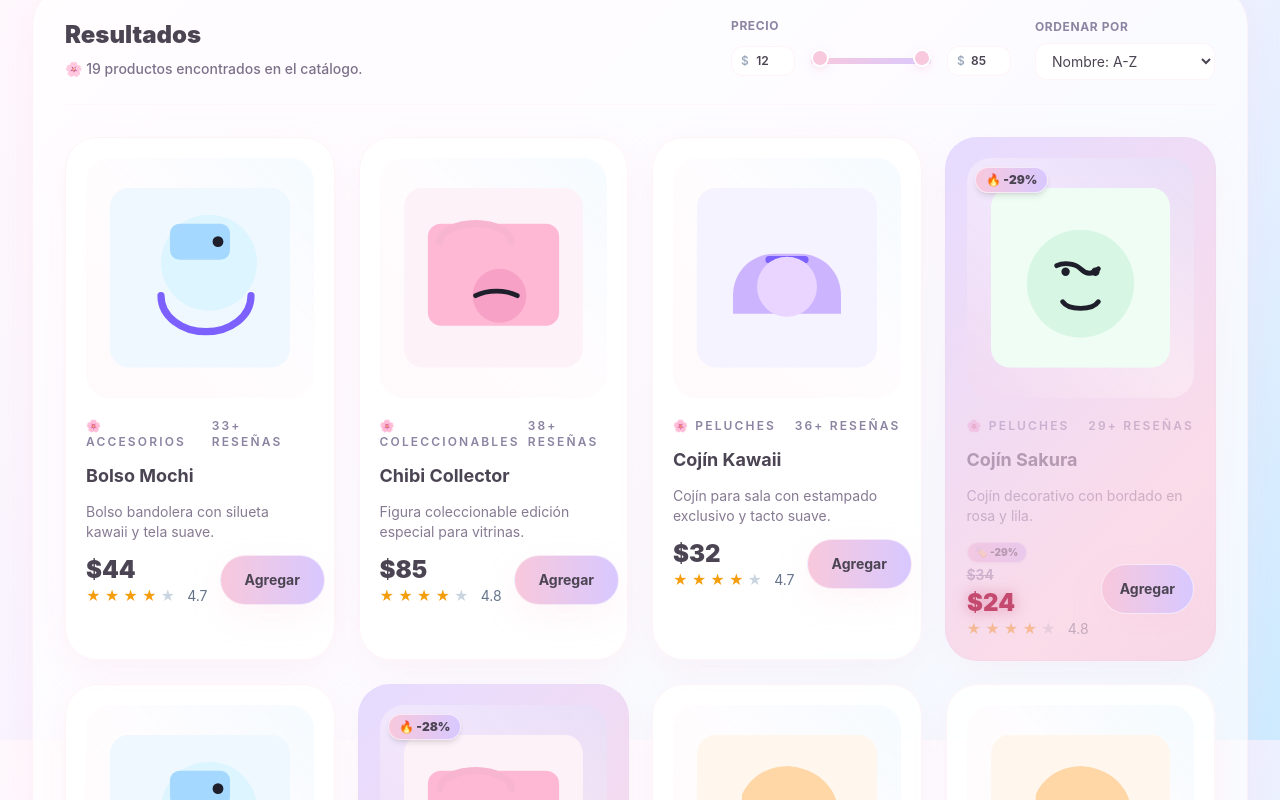
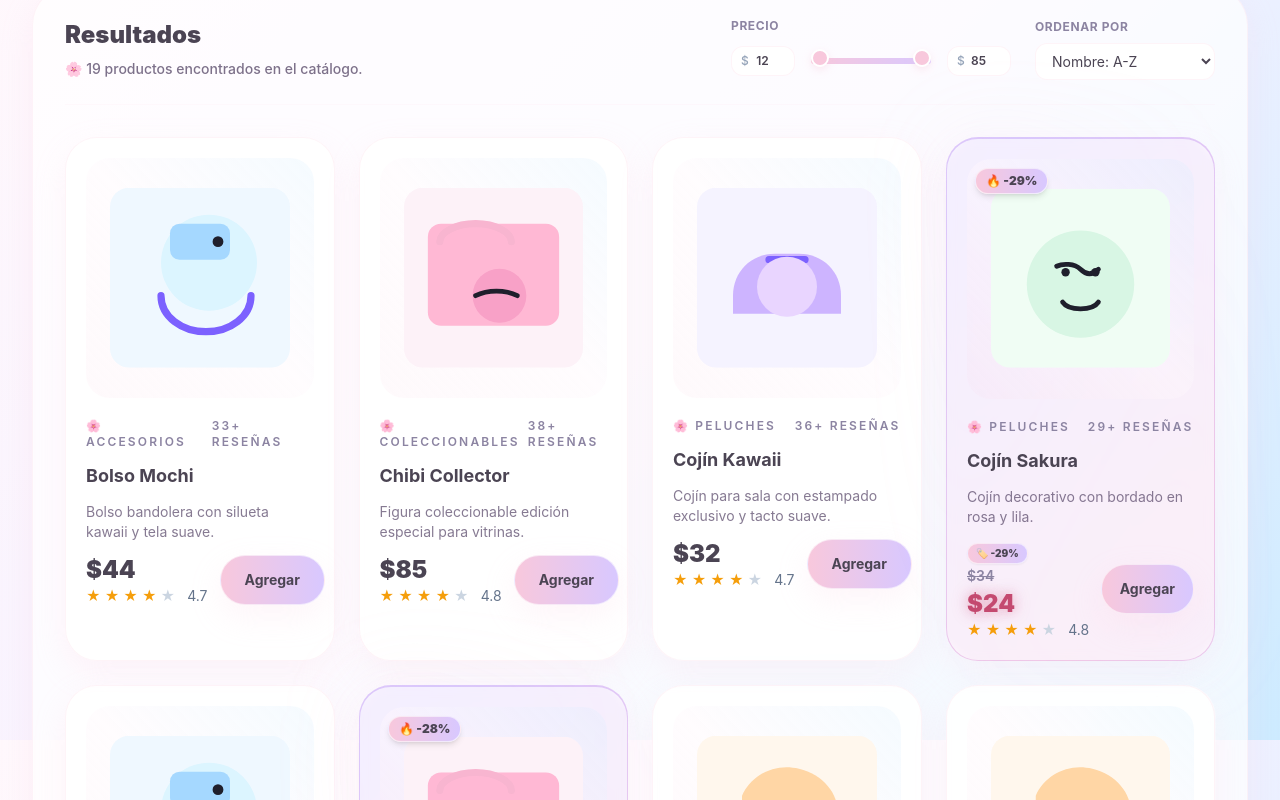
Before and after one commit to ing-vidal/neko-kawaii-toys, a Next.js app in the folder apps/web/: page /products in a window 1280 px wide. Shown: the part 860-1660 px from the top of the page. Built offline with nearby package versions, Linux system fonts and the light colour scheme; a web font is replaced by a local one.

Commit message:
fix+feat: corrige borde degradado (wrapper padding), agrega halo ambiental y spotlight de cursor en tarjetas y detalle de oferta

```diff
--- a/apps/web/app/globals.css
+++ b/apps/web/app/globals.css
@@ -227,6 +227,28 @@ img {
 
 /* ─── Offer Microinteractions ───────────────────────────────────────────── */
 
+/* Gradient border wrapper — correct technique: wrapper has gradient bg + 1.5px padding,
+   the card inside has its own white/70 bg covering the interior.
+   Only the 1.5px strip around the card shows the gradient = border. */
+@keyframes offer-border-spin {
+  0%   { background-position: 0% 50%; }
+  50%  { background-position: 100% 50%; }
+  100% { background-position: 0% 50%; }
+}
+
+.offer-border-gradient {
+  background: linear-gradient(
+    135deg,
+    #F8C8DC 0%,
+    #D8C8FF 28%,
+    #F0C8E8 52%,
+    #D8C8FF 76%,
+    #F8C8DC 100%
+  );
+  background-size: 300% 300%;
+  animation: offer-border-spin 8s ease infinite;
+}
+
 /* Shine sweep — crosses the button once, repeats every ~9s */
 @keyframes btn-shine {
   0%   { transform: translateX(-120%) skewX(-20deg); opacity: 0; }
@@ -254,36 +276,6 @@ img {
   animation: btn-shine 9s cubic-bezier(0.4, 0, 0.6, 1) infinite;
   pointer-events: none;
   border-radius: inherit;
-}
-
-/* Gradient border glow — slow rotating hue on offer cards */
-@keyframes offer-border-spin {
-  0%   { background-position: 0% 50%; }
-  50%  { background-position: 100% 50%; }
-  100% { background-position: 0% 50%; }
-}
-
-.offer-card-border {
-  position: relative;
-}
-
-.offer-card-border::before {
-  content: '';
-  position: absolute;
-  inset: -1.5px;
-  border-radius: inherit;
-  background: linear-gradient(
-    135deg,
-    #F8C8DC 0%,
-    #D8C8FF 25%,
-    #F8C8DC 50%,
-    #e8b0d0 75%,
-    #D8C8FF 100%
-  );
-  background-size: 300% 300%;
-  animation: offer-border-spin 8s ease infinite;
-  z-index: 0;
-  opacity: 0.65;
 }
 
 /* Badge bounce-in — fires once on mount */
@@ -329,7 +321,7 @@ img {
 /* ─── Respect user preferences ──────────────────────────────────────────── */
 @media (prefers-reduced-motion: reduce) {
   .offer-shine::after,
-  .offer-card-border::before,
+  .offer-border-gradient,
   .offer-badge,
   .offer-float,
   .price-pop {
--- a/apps/web/components/ProductCard.tsx
+++ b/apps/web/components/ProductCard.tsx
@@ -2,7 +2,13 @@
 
 import { useState, useEffect } from 'react';
 import Link from 'next/link';
-import { motion, AnimatePresence, useReducedMotion } from 'framer-motion';
+import {
+  motion,
+  AnimatePresence,
+  useReducedMotion,
+  useMotionValue,
+  useMotionTemplate,
+} from 'framer-motion';
 import { useCart } from '@hooks/useCart';
 import { Product } from '@product-types/product';
 import { RatingStars } from './RatingStars';
@@ -34,74 +40,77 @@ export function ProductCard({ product }: ProductCardProps) {
   const [mounted, setMounted] = useState(false);
   const shouldReduceMotion = useReducedMotion();
 
+  // Cursor spotlight — useMotionValue avoids React re-renders on every mousemove
+  const mouseX = useMotionValue(-1000);
+  const mouseY = useMotionValue(-1000);
+  const spotlightBg = useMotionTemplate`radial-gradient(circle 150px at ${mouseX}px ${mouseY}px, rgba(255,255,255,0.07) 0%, transparent 80%)`;
+
   const isOffer = hasValidOffer(product);
+  const isMotionEnabled = mounted && !shouldReduceMotion;
 
   useEffect(() => {
     setMounted(true);
-    const mediaQuery = window.matchMedia('(hover: hover)');
-    setSupportsHover(mediaQuery.matches);
-
+    const mq = window.matchMedia('(hover: hover)');
+    setSupportsHover(mq.matches);
     const handler = (e: MediaQueryListEvent) => setSupportsHover(e.matches);
-    mediaQuery.addEventListener('change', handler);
-    return () => mediaQuery.removeEventListener('change', handler);
+    mq.addEventListener('change', handler);
+    return () => mq.removeEventListener('change', handler);
   }, []);
 
-  const isMotionEnabled = mounted && !shouldReduceMotion;
-
+  // Petals — spawn only on offer products
   const spawnPetals = () => {
-    // Pétalos solo en productos con oferta
     if (!isMotionEnabled || !isOffer) return;
-
-    const count = Math.floor(Math.random() * 2) + 2; // 2 o 3 pétalos
+    const count = Math.floor(Math.random() * 2) + 2;
     const newPetals = Array.from({ length: count }).map((_, i) => {
       const id = Date.now() + i + Math.random();
-      const startX = Math.random() * 60 + 20;
-      const startY = Math.random() * 25 + 15;
-      const driftX = (Math.random() - 0.5) * 50;
-      const fallY = Math.random() * 40 + 50;
-      const rotate = Math.random() * 360;
-      const targetRotate = rotate + (Math.random() - 0.5) * 180;
-      const scale = Math.random() * 0.3 + 0.5;
-
-      return { id, startX, startY, driftX, fallY, rotate, targetRotate, scale };
+      return {
+        id,
+        startX: Math.random() * 60 + 20,
+        startY: Math.random() * 25 + 15,
+        driftX: (Math.random() - 0.5) * 50,
+        fallY: Math.random() * 40 + 50,
+        rotate: Math.random() * 360,
+        targetRotate: Math.random() * 360,
+        scale: Math.random() * 0.3 + 0.5,
+      };
     });
-
     setPetals((prev) => [...prev, ...newPetals]);
-
     setTimeout(() => {
       setPetals((prev) => prev.filter((p) => !newPetals.some((np) => np.id === p.id)));
     }, 950);
   };
 
-  const handleHoverStart = () => {
-    if (supportsHover) spawnPetals();
+  // Mouse handlers
+  const handleMouseMoveCard = (e: React.MouseEvent<HTMLElement>) => {
+    if (!isOffer || !supportsHover || !isMotionEnabled) return;
+    const rect = e.currentTarget.getBoundingClientRect();
+    mouseX.set(e.clientX - rect.left);
+    mouseY.set(e.clientY - rect.top);
   };
 
-  const handleTapStart = () => {
-    if (!supportsHover) spawnPetals();
+  const handleMouseLeaveCard = () => {
+    mouseX.set(-1000);
+    mouseY.set(-1000);
   };
 
-  // Hover premium: oferta eleva más y brilla más
+  // Card Framer Motion variants — offer cards elevate more and glow more on hover
   const cardVariants = {
     initial: {
       opacity: 0,
       y: 20,
-      backgroundColor: 'rgba(255, 255, 255, 0.7)',
       boxShadow: '0 12px 32px rgba(248, 200, 220, 0.18)',
     },
     animate: {
       opacity: 1,
       y: 0,
-      backgroundColor: 'rgba(255, 255, 255, 0.7)',
       boxShadow: '0 12px 32px rgba(248, 200, 220, 0.18)',
       transition: { duration: 0.45, ease: 'easeOut' as const },
     },
     hover: {
       y: isOffer ? -8 : -5,
       scale: isOffer ? 1.025 : 1.02,
-      backgroundColor: 'rgba(255, 255, 255, 1)',
       boxShadow: isOffer
-        ? '0 24px 48px rgba(248, 200, 220, 0.45), 0 0 0 1px rgba(248, 200, 220, 0.3)'
+        ? '0 28px 52px rgba(248, 200, 220, 0.50), 0 6px 20px rgba(216, 200, 255, 0.25)'
         : '0 20px 40px rgba(248, 200, 220, 0.35)',
       transition: { duration: 0.35, ease: 'easeOut' as const },
     },
@@ -111,34 +120,40 @@ export function ProductCard({ product }: ProductCardProps) {
     },
   };
 
-  const activeVariants = isMotionEnabled
-    ? cardVariants
-    : {
-        initial: { opacity: 1, y: 0, backgroundColor: 'rgba(255, 255, 255, 0.7)', boxShadow: '0 12px 32px rgba(248, 200, 220, 0.18)' },
-        animate: { opacity: 1, y: 0, backgroundColor: 'rgba(255, 255, 255, 0.7)', boxShadow: '0 12px 32px rgba(248, 200, 220, 0.18)' },
-        hover: {},
-        tap: {},
-      };
+  const reducedVariants = {
+    initial: { opacity: 1, y: 0, boxShadow: '0 12px 32px rgba(248, 200, 220, 0.18)' },
+    animate: { opacity: 1, y: 0, boxShadow: '0 12px 32px rgba(248, 200, 220, 0.18)' },
+    hover: {},
+    tap: {},
+  };
 
-  return (
+  const article = (
     <motion.article
-      variants={activeVariants}
+      variants={isMotionEnabled ? cardVariants : reducedVariants}
       initial="initial"
       whileInView="animate"
       viewport={{ once: true }}
       whileHover={isMotionEnabled && supportsHover ? 'hover' : undefined}
       whileTap={isMotionEnabled ? 'tap' : undefined}
-      onHoverStart={handleHoverStart}
-      onTapStart={handleTapStart}
-      // Borde degradado animado solo en productos con oferta
-      className={`group relative rounded-[32px] border bg-white/70 backdrop-blur-sm p-5 shadow-soft ${
-        isOffer
-          ? 'offer-card-border border-transparent'
-          : 'border-softPink/20'
+      onHoverStart={() => { if (supportsHover) spawnPetals(); }}
+      onMouseMove={handleMouseMoveCard}
+      onMouseLeave={handleMouseLeaveCard}
+      onTapStart={() => { if (!supportsHover) spawnPetals(); }}
+      // Offer cards: no border (gradient border is the wrapper); normal cards: softPink border
+      className={`relative rounded-[31px] bg-white/70 backdrop-blur-sm p-5 shadow-soft ${
+        isOffer ? '' : 'border border-softPink/20 rounded-[32px]'
       }`}
-      style={isOffer ? { isolation: 'isolate' } : undefined}
     >
-      {/* Pétalos Sakura — solo en oferta */}
+      {/* Cursor spotlight — desktop + offer only. useMotionTemplate avoids re-renders */}
+      {isOffer && supportsHover && isMotionEnabled && (
+        <motion.div
+          aria-hidden
+          className="absolute inset-0 rounded-[31px] pointer-events-none z-[1]"
+          style={{ background: spotlightBg }}
+        />
+      )}
+
+      {/* Sakura petals — offer only */}
       <AnimatePresence>
         {petals.map((petal) => (
           <motion.svg
@@ -152,47 +167,34 @@ export function ProductCard({ product }: ProductCardProps) {
               rotate: petal.targetRotate,
             }}
             exit={{ opacity: 0 }}
-            transition={{
-              duration: 0.9,
-              ease: 'easeOut' as const,
-              times: [0, 0.2, 0.8, 1],
-            }}
+            transition={{ duration: 0.9, ease: 'easeOut' as const, times: [0, 0.2, 0.8, 1] }}
             viewBox="0 0 24 24"
             className="absolute pointer-events-none z-10 w-4 h-4 text-softPink fill-current"
-            style={{
-              left: `${petal.startX}%`,
-              top: `${petal.startY}%`,
-            }}
+            style={{ left: `${petal.startX}%`, top: `${petal.startY}%` }}
           >
             <path d="M12 4 C13 3 15 2 16 2 C19 2 21 5 21 9 C21 14 16 19 12 22 C8 19 3 14 3 9 C3 5 5 2 8 2 C9 2 11 3 12 4 Z" />
           </motion.svg>
         ))}
       </AnimatePresence>
 
-      {/* Contenedor de imagen con badge superpuesto */}
-      <div className="relative">
-        {/* Badge de oferta — esquina superior izquierda de la imagen */}
+      {/* Image area with badge overlay */}
+      <div className="relative z-[2]">
         {isOffer && mounted && (
           <div className="absolute top-2 left-2 z-20">
             <OfferBadge product={product} size="sm" />
           </div>
         )}
-
         <Link
           href={`/products/${product.id}`}
           className="block overflow-hidden rounded-[24px] bg-gradient-to-tr from-softPink/10 via-surface/40 to-sky/20 p-6"
         >
           <motion.div
             animate={isMotionEnabled ? { y: [0, -4, 0] } : undefined}
-            transition={{
-              duration: 7,
-              repeat: Infinity,
-              ease: 'easeInOut' as const,
-            }}
+            transition={{ duration: 7, repeat: Infinity, ease: 'easeInOut' as const }}
             className="h-48 w-full flex items-center justify-center"
           >
             <motion.div
-              variants={isMotionEnabled ? { hover: { scale: 1.04 } } : {}}
+              variants={isMotionEnabled ? { hover: { scale: 1.05 } } : {}}
               transition={{ duration: 0.35, ease: 'easeOut' as const }}
               className="h-full w-full"
             >
@@ -208,7 +210,8 @@ export function ProductCard({ product }: ProductCardProps) {
         </Link>
       </div>
 
-      <div className="mt-5 space-y-3">
+      {/* Product info */}
+      <div className="mt-5 space-y-3 relative z-[2]">
         <div className="flex items-center justify-between gap-2 text-[10px] sm:text-xs uppercase tracking-[0.18em] text-[#8C84A2] font-semibold">
           <span className="text-lavender-700">🌸 {product.category}</span>
           <span>{product.reviews}+ reseñas</span>
@@ -225,7 +228,7 @@ export function ProductCard({ product }: ProductCardProps) {
             <PriceDisplay product={product} variant="card" />
             <RatingStars rating={product.rating} />
           </div>
-          {/* Botón con shine solo cuando el producto es oferta */}
+          {/* Shine on button only when product has an offer */}
           <Button
             type="button"
             onClick={() => addProduct(product)}
@@ -237,4 +240,24 @@ export function ProductCard({ product }: ProductCardProps) {
       </div>
     </motion.article>
   );
+
+  // Offer cards: wrap with gradient border (padding technique) + ambient halo
+  if (isOffer) {
+    return (
+      <div className="relative group">
+        {/* Ambient halo — blurred glow BEHIND the card, not on it */}
+        <div
+          aria-hidden
+          className="absolute -inset-3 rounded-[44px] bg-gradient-to-br from-softPink/20 via-transparent to-lavender/15 blur-2xl pointer-events-none transition-opacity duration-500 opacity-50 group-hover:opacity-85"
+        />
+        {/* Gradient border wrapper: 1.5px padding + animated gradient bg.
+            Card's own bg-white/70 covers the interior — only the 1.5px strip shows. */}
+        <div className="p-[1.5px] rounded-[32px] offer-border-gradient">
+          {article}
+        </div>
+      </div>
+    );
+  }
+
+  return article;
 }
--- a/apps/web/components/ProductDetails.tsx
+++ b/apps/web/components/ProductDetails.tsx
@@ -1,7 +1,13 @@
 'use client';
 
 import { useState, useEffect, useRef } from 'react';
-import { motion, AnimatePresence, useReducedMotion } from 'framer-motion';
+import {
+  motion,
+  AnimatePresence,
+  useReducedMotion,
+  useMotionValue,
+  useMotionTemplate,
+} from 'framer-motion';
 import { RatingStars } from './RatingStars';
 import { Button } from './Button';
 import { ImageOrFallback } from './ImageOrFallback';
@@ -30,26 +36,35 @@ export function ProductDetails({ product }: ProductDetailsProps) {
   const { addProduct } = useCart();
   const [petals, setPetals] = useState<Petal[]>([]);
   const [mounted, setMounted] = useState(false);
+  const [supportsHover, setSupportsHover] = useState(false);
   const intervalRef = useRef<ReturnType<typeof setInterval> | null>(null);
   const shouldReduceMotion = useReducedMotion();
+
+  // Cursor spotlight for the image container
+  const mouseX = useMotionValue(-1000);
+  const mouseY = useMotionValue(-1000);
+  const spotlightBg = useMotionTemplate`radial-gradient(circle 180px at ${mouseX}px ${mouseY}px, rgba(255,255,255,0.07) 0%, transparent 75%)`;
 
   const isOffer = hasValidOffer(product);
   const isMotionEnabled = mounted && !shouldReduceMotion;
 
   useEffect(() => {
     setMounted(true);
+    const mq = window.matchMedia('(hover: hover)');
+    setSupportsHover(mq.matches);
+    const handler = (e: MediaQueryListEvent) => setSupportsHover(e.matches);
+    mq.addEventListener('change', handler);
+    return () => mq.removeEventListener('change', handler);
   }, []);
 
-  // Pétalos ocasionales — solo en oferta, baja frecuencia
+  // Occasional sakura petals around the image — offer only, low frequency
   useEffect(() => {
     if (!isOffer || !isMotionEnabled) return;
 
     const spawnPetals = () => {
       const count = Math.floor(Math.random() * 2) + 2;
-      const newPetals = Array.from({ length: count }).map((_, i) => {
-        const id = Date.now() + i + Math.random();
-        return {
-          id,
+      const newPetals = Array.from({ length: count }).map((_, i) => ({
+        id: Date.now() + i + Math.random(),
         startX: Math.random() * 70 + 15,
         startY: Math.random() * 30 + 5,
         driftX: (Math.random() - 0.5) * 60,
@@ -57,34 +72,63 @@ export function ProductDetails({ product }: ProductDetailsProps) {
         rotate: Math.random() * 360,
         targetRotate: Math.random() * 360,
         scale: Math.random() * 0.4 + 0.5,
-        };
-      });
-
+      }));
       setPetals((prev) => [...prev, ...newPetals]);
-
       setTimeout(() => {
         setPetals((prev) => prev.filter((p) => !newPetals.some((np) => np.id === p.id)));
       }, 1100);
     };
 
-    // Primera aparición: 3s después de montar
     const initial = setTimeout(spawnPetals, 3000);
-
-    // Luego cada ~12s
     intervalRef.current = setInterval(spawnPetals, 12000);
-
     return () => {
       clearTimeout(initial);
       if (intervalRef.current) clearInterval(intervalRef.current);
     };
   }, [isOffer, isMotionEnabled]);
 
+  const handleMouseMoveImage = (e: React.MouseEvent<HTMLDivElement>) => {
+    if (!isOffer || !supportsHover || !isMotionEnabled) return;
+    const rect = e.currentTarget.getBoundingClientRect();
+    mouseX.set(e.clientX - rect.left);
+    mouseY.set(e.clientY - rect.top);
+  };
+
+  const handleMouseLeaveImage = () => {
+    mouseX.set(-1000);
+    mouseY.set(-1000);
+  };
+
   return (
     <div className="grid gap-10 lg:grid-cols-[1.1fr_0.9fr] animate-fade-in-up">
-      {/* Columna imagen */}
-      <div className="rounded-[32px] sm:rounded-[36px] border border-softPink/20 bg-white/70 backdrop-blur-sm p-6 shadow-soft relative overflow-hidden">
 
-        {/* Pétalos Sakura en detalle — solo oferta */}
+      {/* ── Image column ── */}
+      <div className="relative">
+        {/* Ambient halo behind the image card — offer only */}
+        {isOffer && (
+          <div
+            aria-hidden
+            className="absolute -inset-4 rounded-[44px] bg-gradient-to-br from-softPink/25 via-transparent to-lavender/20 blur-2xl pointer-events-none opacity-60"
+          />
+        )}
+
+        {/* Gradient border wrapper — same technique as ProductCard */}
+        <div className={isOffer ? 'p-[1.5px] rounded-[36px] offer-border-gradient' : ''}>
+          <div
+            className="rounded-[32px] sm:rounded-[35px] border border-softPink/20 bg-white/70 backdrop-blur-sm p-6 shadow-soft relative overflow-hidden"
+            onMouseMove={handleMouseMoveImage}
+            onMouseLeave={handleMouseLeaveImage}
+          >
+            {/* Cursor spotlight on image card — desktop + offer */}
+            {isOffer && supportsHover && isMotionEnabled && (
+              <motion.div
+                aria-hidden
+                className="absolute inset-0 rounded-[32px] pointer-events-none z-[1]"
+                style={{ background: spotlightBg }}
+              />
+            )}
+
+            {/* Sakura petals */}
             <AnimatePresence>
               {petals.map((petal) => (
                 <motion.svg
@@ -108,15 +152,15 @@ export function ProductDetails({ product }: ProductDetailsProps) {
               ))}
             </AnimatePresence>
 
-        {/* Badge en imagen — esquina superior izquierda */}
+            {/* Offer badge — top-left of image */}
             {isOffer && mounted && (
-          <div className="absolute top-8 left-8 z-20">
+              <div className="absolute top-6 left-6 z-20">
                 <OfferBadge product={product} size="md" />
               </div>
             )}
 
-        <div className="overflow-hidden rounded-[26px] bg-gradient-to-tr from-softPink/10 via-surface/40 to-sky/25 p-6 sm:p-8">
-          {/* Imagen flotante — solo en oferta y con motion habilitado */}
+            <div className="overflow-hidden rounded-[26px] bg-gradient-to-tr from-softPink/10 via-surface/40 to-sky/25 p-6 sm:p-8 relative z-[2]">
+              {/* Floating image — offer only */}
               <div className={isOffer && isMotionEnabled ? 'offer-float' : ''}>
                 <ImageOrFallback
                   src={product.image}
@@ -128,8 +172,10 @@ export function ProductDetails({ product }: ProductDetailsProps) {
               </div>
             </div>
           </div>
+        </div>
+      </div>
 
-      {/* Columna info */}
+      {/* ── Info column ── */}
       <div className="space-y-6">
         <div className="rounded-[32px] sm:rounded-[36px] border border-softPink/20 bg-white/70 backdrop-blur-sm p-8 shadow-soft">
           <div className="flex flex-col gap-3 sm:flex-row sm:items-center sm:justify-between">
@@ -161,7 +207,7 @@ export function ProductDetails({ product }: ProductDetailsProps) {
             </div>
           </div>
 
-          {/* CTA con shine solo en oferta */}
+          {/* CTA with shine — offer only */}
           <Button
             type="button"
             onClick={() => addProduct(product)}
```
Lines whose indentation alone changed are shown as unchanged.
